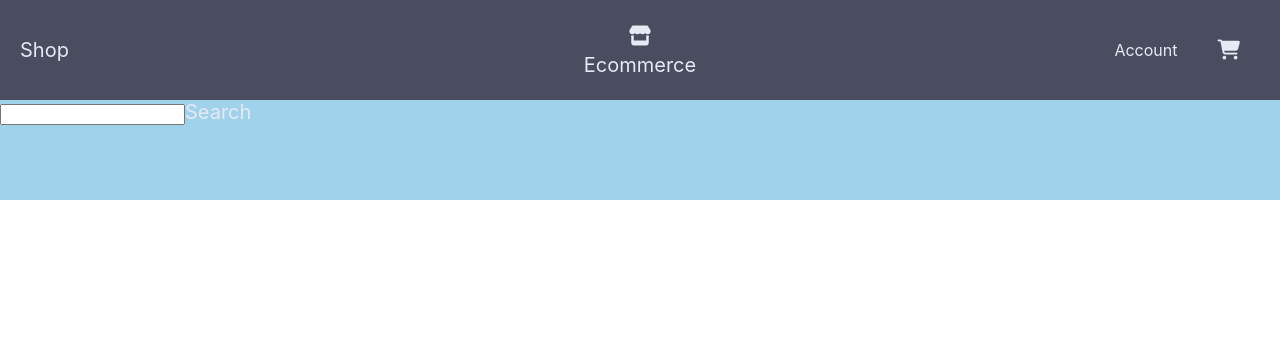
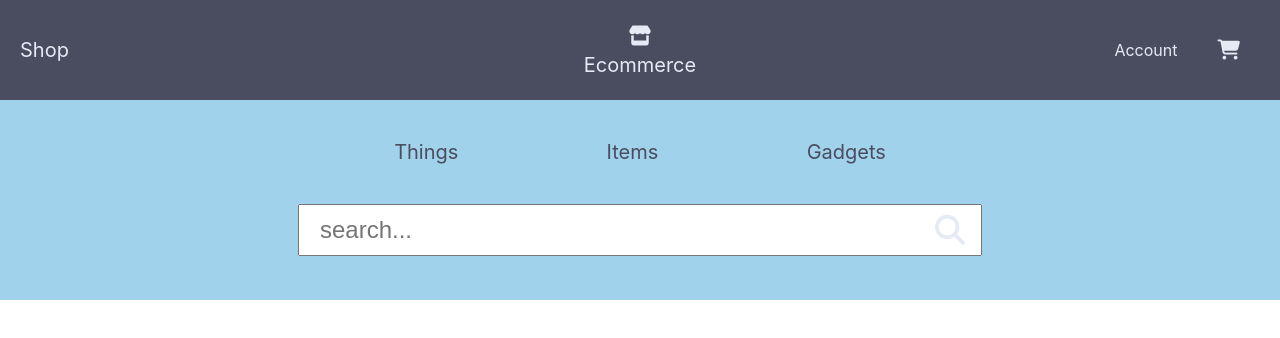
Before and after one commit to PedroL33/ecommerce-front, a React (Create React App) app: page /1 in a window 1280 px wide. Both pictures are taken after a click on the element "Shop". Shown: the top 338 px of the page. Built offline with nearby package versions, Linux system fonts and the light colour scheme.

Commit message:
Searchbar first iteration complete.

```diff
--- a/src/actions/index.js
+++ b/src/actions/index.js
@@ -40,6 +40,25 @@ export function loadFilteredProductsError(error) {
   }
 }
 
+export function filteredProductsClear() {
+  return {
+    type: "FILTERED_PRODUCTS_CLEAR"
+  }
+}
+
+// Shop menu
+
+export function showMenu() {
+  return {
+    type: "SHOW_MENU"
+  }
+}
+
+export function hideMenu() {
+  return {
+    type: "HIDE_MENU"
+  }
+}
 
 // Cart
 export function showCart() {
@@ -73,7 +92,9 @@ export function loadFilteredProducts(filter) {
       method: "GET"
     })
     .then(res => res.json())
-    .then(products => dispatch(loadFilteredProductsSuccess(products)))
-    .catch(err => dispatch(loadFilteredProductsError(err)))
+    .then(products => {
+      dispatch(loadFilteredProductsSuccess(products))
+    })
+    .catch(err => dispatch(loadFilteredProductsError([err])))
   }
 }
--- a/src/components/nav.js
+++ b/src/components/nav.js
@@ -1,27 +1,29 @@
-import React, {useState, useEffect, useRef} from 'react';
+import React, {useEffect, useRef} from 'react';
 import { Link } from 'react-router-dom';
 import styles from '../styles/nav.module.css';
 import Cart from './cart';
 import SearchMenu from './searchmenu';
 import { useDispatch, useSelector } from 'react-redux';
-import { showCart, hideCart } from '../actions';
+import { showCart, hideCart, showMenu, hideMenu, filteredProductsClear } from '../actions';
 
 function Nav() {
 
   const dispatch = useDispatch();
   const cart = useSelector(state => state.showCart);
+  const menu = useSelector(state => state.showMenu);
 
-  const [showShop, setShowShop] = useState(false);
-  const shopRef = useRef(null);
-  const menuRef = useRef(null);
+  const shopButtonRef = useRef(null);
+  const shopMenuRef = useRef(null);
   const cartButtonRef = useRef(null);
+  const cartMenuRef = useRef(null);
 
   useEffect(() => {
     function handleOutsideClick(e) {
-      if(shopRef.current && !shopRef.current.contains(e.target) && menuRef.current && !menuRef.current.contains(e.target)) {
-        setShowShop(false);
+      if(shopButtonRef.current && !shopButtonRef.current.contains(e.target) && shopMenuRef.current && !shopMenuRef.current.contains(e.target) && menu) {
+        dispatch(hideMenu());
+        dispatch(filteredProductsClear())
       }
-      if(cartButtonRef.current && !cartButtonRef.current.contains(e.target)) {
+      if(cartButtonRef.current && !cartButtonRef.current.contains(e.target) && cartMenuRef.current && !cartMenuRef.current.contains(e.target) && cart) {
         dispatch(hideCart());
       }
     }
@@ -34,8 +36,8 @@ function Nav() {
   return(
     <div className={styles.container}>
       <div className={styles.shop}>
-        <div className={styles.shopLink} ref={shopRef} onClick={()=> setShowShop(!showShop)}>Shop</div>
-        <div className={showShop ? `${styles.shopMenu} ${styles.active}` : styles.shopMenu} ref={menuRef}>
+        <div className={styles.shopLink} ref={shopButtonRef} onClick={()=> dispatch(showMenu())}>Shop</div>
+        <div className={menu ? `${styles.shopMenu} ${styles.active}` : styles.shopMenu} ref={shopMenuRef}>
           <SearchMenu />
         </div>
       </div>
@@ -52,10 +54,10 @@ function Nav() {
           </div>
         </div>
         <div className={styles.cart} onClick={()=>dispatch(showCart())} ref={cartButtonRef}>
-          <i class="fas fa-shopping-cart"></i>
+          <i className="fas fa-shopping-cart"></i>
         </div>
       </div>
-      <div className={cart ? `${styles.cartContainer} ${styles.active}`: styles.cartContainer}>
+      <div className={cart ? `${styles.cartContainer} ${styles.active}`: styles.cartContainer} ref={cartMenuRef}>
         <Cart />
       </div>
     </div>
--- a/src/components/searchmenu.js
+++ b/src/components/searchmenu.js
@@ -1,17 +1,67 @@
-import React, { useState } from 'react';
+import React, { useEffect, useRef, useState } from 'react';
 import { Link } from 'react-router-dom';
-import { useDispatch } from 'react-redux';
-import { loadFilteredProducts } from '../actions';
+import { useDispatch, useSelector } from 'react-redux';
+import { filteredProductsClear, loadFilteredProducts, hideMenu } from '../actions';
+import styles from '../styles/searchMenu.module.css';
+import useDebounce from '../functions/debounce';
 
 function SearchMenu() {
 
   const dispatch = useDispatch();
-  const [filter, setFilter] = useState("");
+  const results = useSelector(state => state.filteredProducts);
+  const menu = useSelector(state => state.showMenu);
+  const searchInputRef = useRef(null);
+  const [searchQuerry, setSearchQuerry] = useState("");
+  const debouncedSearchQuerry = useDebounce(searchQuerry, 1000);
+
+  useEffect(() => {
+    if(!menu) {
+      searchInputRef.current.value = "";
+    }
+  }, [menu])
+
+  useEffect(() => {
+    if(debouncedSearchQuerry.length <= 1) {
+      dispatch(filteredProductsClear())
+    }else if(debouncedSearchQuerry.length > 1) {
+      dispatch(loadFilteredProducts(debouncedSearchQuerry))
+    }
+  }, [debouncedSearchQuerry])
+
+  function handleClick(e, querry) {
+    if(querry.length===0) {
+      e.preventDefault()
+    }else {
+      dispatch(hideMenu());
+      dispatch(filteredProductsClear());
+    }
+  }
 
   return (
     <div>
-      <input type="text" onChange={(e) => dispatch(loadFilteredProducts(e.target.value))} />
-      <Link to={`/search/${filter}`}>Search</Link>
+      <ul className={styles.categoryContainer}>
+        <Link to="/things">Things</Link>
+        <Link to="/items">Items</Link>
+        <Link to="/gadgets">Gadgets</Link>
+      </ul>
+      <div className={styles.searchbarContainer}>
+        <input className={styles.searchbar} placeholder="search..." type="text" ref={searchInputRef} onChange={(e)=>setSearchQuerry(e.target.value)} />
+        <Link to={ `/search/${searchQuerry}`} onClick={e => handleClick(e, searchQuerry)}>
+          <i className={styles.searchIcon +" fas fa-search"}></i>
+        </Link>
+        <div className={styles.resultsContainer}>
+          {results[0]==="loading" ?
+            <div className={styles.result}>...loading</div>:
+          results.length===0 && debouncedSearchQuerry.length > 1 ?
+            <div className={styles.result}>No matching products.</div>:
+          results.length > 0 ?
+            results.map(item => <div className={styles.result}>{item.name}</div>): null
+          }
+          {results.length > 0 ? <div className={styles.seeAllContainer}>
+            <Link className={styles.seeAll} to="/search">See all results. </Link>
+          </div>: null}
+        </div>
+      </div>
     </div>
   )
 }
--- /dev/null
+++ b/src/functions/debounce.js
@@ -0,0 +1,17 @@
+import React, { useState, useEffect } from 'react';
+
+export default function useDebounce(value, wait) {
+  const [debounceValue, setDebounceValue] = useState(value);
+
+  useEffect(() => {
+    const handler = setTimeout(() => {
+      setDebounceValue(value)
+    }, wait)
+
+    return () => {
+      clearTimeout(handler)
+    }
+  }, [value])
+
+  return debounceValue;
+}
--- a/src/reducers/filteredProducts.js
+++ b/src/reducers/filteredProducts.js
@@ -6,6 +6,8 @@ const filteredProducts = (state=[], action) => {
       return action.payload
     case "FILTERED_PRODUCTS_SUCCESS":
       return action.payload
+    case "FILTERED_PRODUCTS_CLEAR":
+      return [];
     default:
       return state
   }
--- a/src/reducers/rootReducer.js
+++ b/src/reducers/rootReducer.js
@@ -2,10 +2,12 @@ import { combineReducers } from 'redux';
 import products from '../reducers/products';
 import showCart from '../reducers/showCart';
 import filteredProducts from '../reducers/filteredProducts';
+import showMenu from '../reducers/showMenu';
 
 const rootReducer = combineReducers({
   products,
   showCart,
+  showMenu,
   filteredProducts
 });
 
--- /dev/null
+++ b/src/reducers/showMenu.js
@@ -0,0 +1,12 @@
+const showMenu = (state=false, action) => {
+  switch(action.type) {
+    case "SHOW_MENU":
+      return true;
+    case "HIDE_MENU":
+      return false;
+    default:
+      return state;
+  }
+}
+
+export default showMenu;
--- a/src/styles/nav.module.css
+++ b/src/styles/nav.module.css
@@ -81,7 +81,7 @@ a {
 }
 
 .shopMenu.active {
-  height: 100px;
+  height: 200px;
   opacity: 1;
   background: #a0d2eb;
   transform: translateY(0);
--- /dev/null
+++ b/src/styles/searchMenu.module.css
@@ -0,0 +1,58 @@
+.categoryContainer {
+  display: flex;
+  list-style-type: none;
+  width: 50%;
+  margin: auto;
+  padding: 40px;
+  justify-content: space-around;
+}
+
+.categoryContainer a {
+  color: #494d5f;
+}
+
+.searchbarContainer {
+  text-align: center;
+  position: relative;
+}
+
+.searchbar {
+  width: 50%;
+  font-size: 24px;
+  padding: 10px 20px;
+}
+
+.searchIcon {
+  position: absolute;
+  font-size: 30px;
+  top: 50%;
+  margin-top: -25px;
+  padding: 10px;
+  left: 75%;
+  margin-left: -35px;
+}
+
+.resultsContainer {
+  position: absolute;
+  width: calc(50% + 40px);
+  left: 25%;
+  margin-left: -20px;
+  background: #d0bdf4;
+  color: #494d5f;
+  padding: 0;
+}
+
+.result {
+  padding: 10px;
+}
+
+.seeAll {
+  width: 100%;
+  display: block;
+  background: #8458b3;
+  padding: 20px 0;
+}
+
+.seeAll:hover {
+  background: #9060c3;
+}
```
